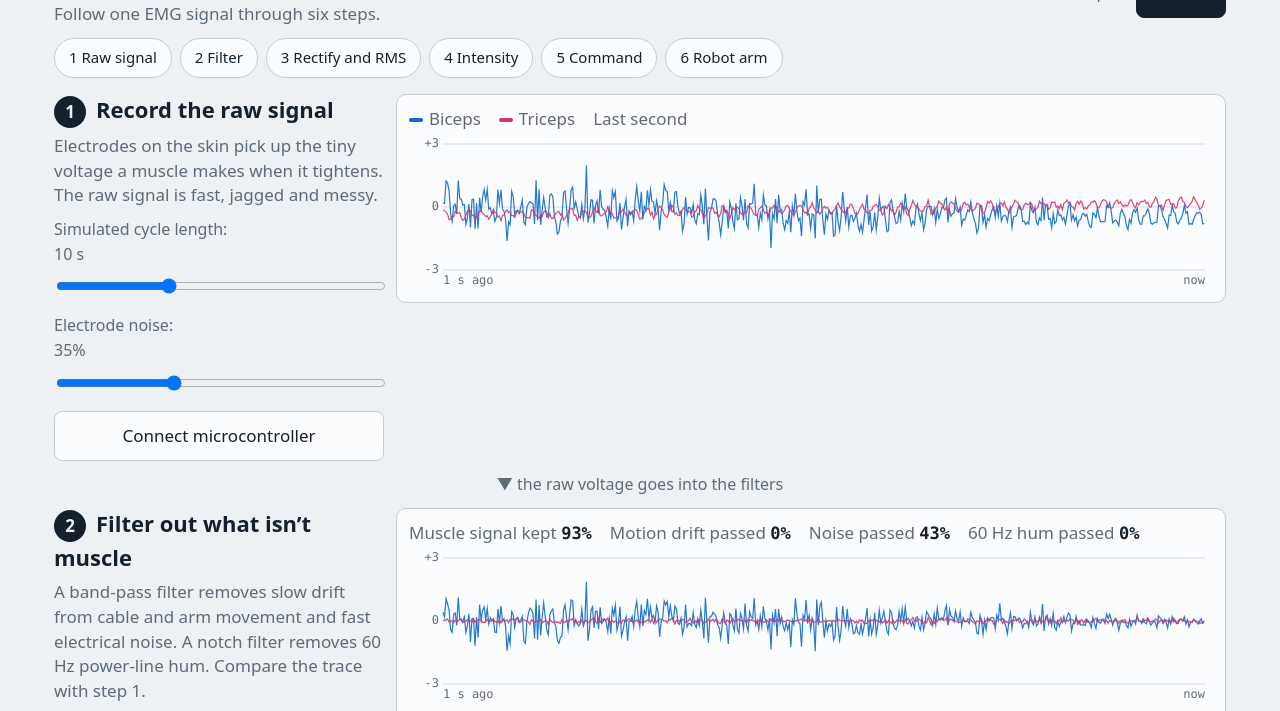
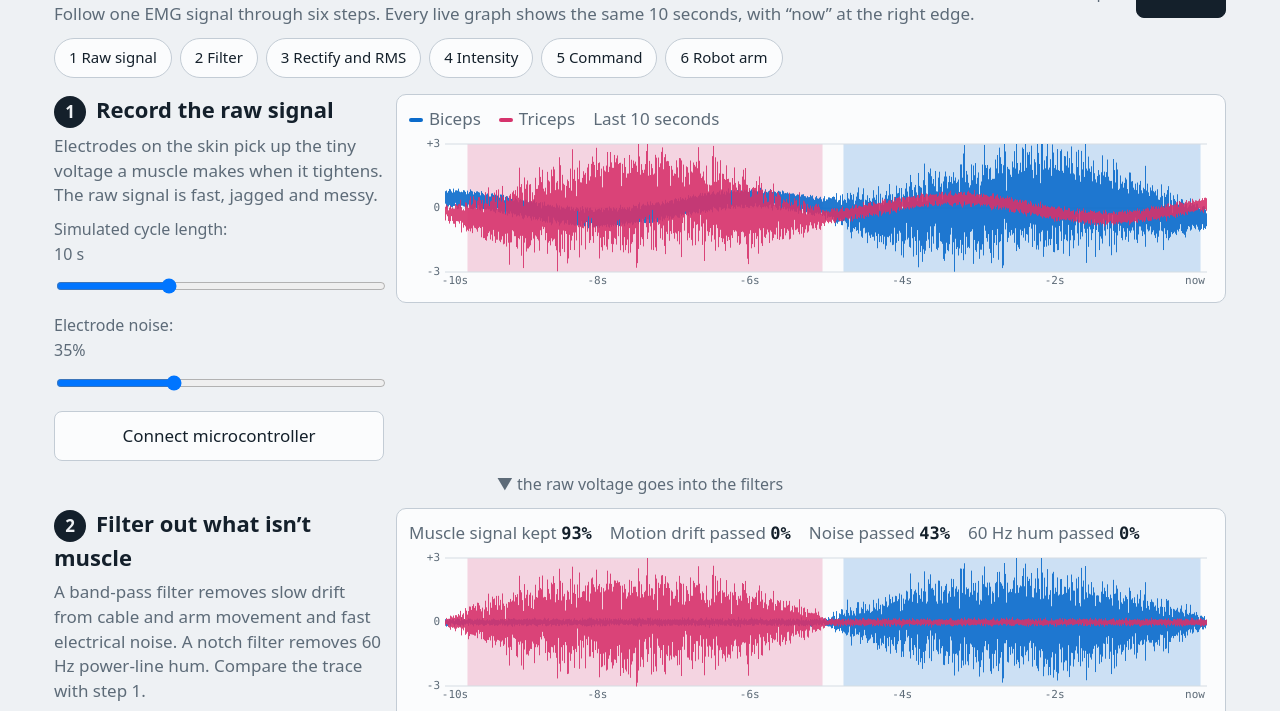
Before and after one commit to VogelZoo/VogelZoo.github.io, a plain HTML site: page EMG/Index.html in a window 1280 px wide. Shown: the part 55-766 px from the top of the page. Drawn offline with Linux system fonts and the light colour scheme.

Commit message:
Update Index.html

```diff
--- a/EMG/Index.html
+++ b/EMG/Index.html
@@ -68,7 +68,7 @@ select{font:inherit;font-size:17px;padding:10px 12px;border-radius:8px;border:1p
 <body>
 <main>
 <header>
-  <div><h1>From muscle signal to robot arm</h1><p class="sub">Follow one EMG signal through six steps.</p></div>
+  <div><h1>From muscle signal to robot arm</h1><p class="sub">Follow one EMG signal through six steps. Every live graph shows the same 10 seconds, with “now” at the right edge.</p></div>
   <div class="hr"><div class="status"><span class="dot" id="dot"></span><span id="status">Simulated input</span></div><button class="primary" id="play">Pause</button></div>
 </header>
 <nav class="chips" id="chips">
@@ -83,7 +83,7 @@ select{font:inherit;font-size:17px;padding:10px 12px;border-radius:8px;border:1p
       <label>Electrode noise: <span id="ln">35%</span><input type="range" id="noise" min="0" max="100" step="5" value="35"></label>
       <button id="serial" hidden>Connect microcontroller</button>
     </div></div>
-  <div class="panel"><div class="legend"><span><span class="sw" style="background:var(--bic)"></span>Biceps</span><span><span class="sw" style="background:var(--tri)"></span>Triceps</span><span>Last second</span></div><canvas id="s1"></canvas></div>
+  <div class="panel"><div class="legend"><span><span class="sw" style="background:var(--bic)"></span>Biceps</span><span><span class="sw" style="background:var(--tri)"></span>Triceps</span><span>Last 10 seconds</span></div><canvas id="s1"></canvas></div>
 </section>
 <div class="link">▼ the raw voltage goes into the filters</div>
 
@@ -114,13 +114,13 @@ select{font:inherit;font-size:17px;padding:10px 12px;border-radius:8px;border:1p
       <label>RMS window: <span id="lrms">100 ms</span><input type="range" id="rmsw" min="20" max="500" step="10" value="100"></label>
     </div>
     <p class="note">RMS squares the signal, so full-wave and off give the same intensity. Half-wave discards half the energy, so it reads lower.</p></div>
-  <div class="panel"><div class="legend"><span>Thin: rectified signal</span><span>Thick: RMS intensity</span><span>Shaded: RMS window</span></div><canvas id="s3"></canvas></div>
+  <div class="panel"><div class="legend"><span>Thin: rectified signal</span><span>Thick: RMS intensity</span><span>Dark bar: RMS window length</span></div><canvas id="s3"></canvas></div>
 </section>
-<div class="link">▼ zoom out: one intensity value per moment</div>
+<div class="link">▼ one intensity value for each moment in time</div>
 
 <section class="step" id="st4">
   <div class="txt"><h2><span class="num">4</span>Read muscle intensity over time</h2>
-    <p>Now the last 10 seconds. Biceps intensity rises when the arm curls, triceps when it extends. Blue shading means the biceps is winning, pink means the triceps is.</p></div>
+    <p>Every graph on this page covers the same 10 seconds, with “now” on the right edge. Biceps intensity rises when the arm curls, triceps when it extends. Blue shading means the biceps is winning, pink means the triceps is.</p></div>
   <div class="panel"><div class="legend"><span><span class="sw" style="background:var(--bic)"></span>Biceps <b id="vb">0%</b></span><span><span class="sw" style="background:var(--tri)"></span>Triceps <b id="vt">0%</b></span></div><canvas id="emg"></canvas></div>
 </section>
 <div class="link">▼ the controller compares the two muscles</div>
@@ -178,16 +178,16 @@ function push(b,t,rb=b,rt=t){
 
 /* Simulated alternating contraction: biceps flexes, then triceps extends. */
 /* 1 kHz sample stream per channel: raw -> band-pass + notch -> rectify -> sliding RMS */
-const FS=1000,SB=1000;
+const FS=1000,SB=10000;
 const g6=()=>(Math.random()+Math.random()+Math.random()+Math.random()+Math.random()+Math.random()-3)*1.4142;
 const mkCh=()=>({raw:new Float32Array(SB),flt:new Float32Array(SB),rec:new Float32Array(SB),rms:new Float32Array(SB)});
 const chB=mkCh(),chT=mkCh();
 function runCh(ch,act,hAmp,ph,tEnd,mode,W,nz){
   for(const a of [ch.raw,ch.flt,ch.rec,ch.rms])a.copyWithin(0,20);
   const rawN=nz*0.12*Math.sqrt(1000/REF.w),fltN=nz*0.12*F.noise;
-  let s2=0;for(let j=980-W;j<980;j++)s2+=ch.rec[j]*ch.rec[j];
+  const E=SB-20;let s2=0;for(let j=E-W;j<E;j++)s2+=ch.rec[j]*ch.rec[j];
   for(let k=0;k<20;k++){
-    const i=980+k,ts=tEnd-(19-k)/FS,m=act*g6(),w=g6(),d=0.45*Math.sin(6.2832*0.25*ts+ph),h=hAmp*Math.sin(6.2832*60*ts+ph);
+    const i=E+k,ts=tEnd-(19-k)/FS,m=act*g6(),w=g6(),d=0.45*Math.sin(6.2832*0.25*ts+ph),h=hAmp*Math.sin(6.2832*60*ts+ph);
     const r=m+rawN*w+d+h,f=F.sig*m+fltN*w+F.art*d+F.hum*h;
     const q=mode==='half'?Math.max(0,f):mode==='off'?f:Math.abs(f);
     ch.raw[i]=r;ch.flt[i]=f;ch.rec[i]=q;
@@ -296,19 +296,27 @@ function drawFR(){
   x.fillStyle=css('--mute');x.textAlign='left';x.textBaseline='top';x.fillText('Motion drift',X(1.3),T+ph*0.3);
 }
 function scope(id,aB,aT,MX,bi,rB,rT,W){
-  const [x,w,h]=fit($(id)),L=34,R=8,T=6,B=20,pw=w-L-R,ph=h-T-B;
-  const Y=v=>bi?T+ph*(0.5-v/(2*MX)):T+ph*(1-v/MX);
-  x.clearRect(0,0,w,h);x.font='12px ui-monospace,Menlo,monospace';x.lineWidth=1;
-  x.fillStyle=css('--mute');x.strokeStyle=css('--grid');x.textAlign='right';x.textBaseline='middle';
-  for(const v of (bi?[-MX,0,MX]:[0,MX/2,MX])){x.beginPath();x.moveTo(L,Y(v));x.lineTo(w-R,Y(v));x.stroke();x.fillText((bi&&v>0?'+':'')+v,L-4,Y(v))}
-  x.textBaseline='top';x.textAlign='left';x.fillText('1 s ago',L,h-B+5);x.textAlign='right';x.fillText('now',w-R,h-B+5);
-  if(W){const xs=L+pw*(1-W/(SB-1));x.globalAlpha=0.1;x.fillStyle=css('--ink');x.fillRect(xs,T,w-R-xs,ph);x.globalAlpha=1}
-  const line=(a,col,lw,al)=>{x.strokeStyle=css(col);x.lineWidth=lw;x.globalAlpha=al;x.beginPath();
-    for(let i=0;i<SB;i+=2){const px=L+pw*i/(SB-1),py=Y(clamp(a[i],bi?-MX:0,MX));i?x.lineTo(px,py):x.moveTo(px,py)}
+  const [x,w,h]=fit($(id)),L=36,R=6,T=6,B=18,pw=w-L-R,ph=h-T-B,pn=Math.floor(pw);
+  const Y=v=>bi?T+ph*(0.5-v/(2*MX)):T+ph*(1-v/MX),cb=css('--bic'),ct=css('--tri');
+  x.clearRect(0,0,w,h);x.font='11px ui-monospace,Menlo,monospace';x.lineWidth=1;
+  x.globalAlpha=0.1;
+  for(let c=0;c<pn;c++){const i=Math.floor(c*N/pn),d=buf.b[i]-buf.t[i];if(Math.abs(d)<0.15)continue;x.fillStyle=d>0?cb:ct;x.fillRect(L+c,T,2,ph)}
+  x.globalAlpha=1;x.fillStyle=css('--mute');x.strokeStyle=css('--grid');x.textAlign='right';x.textBaseline='middle';
+  for(const v of (bi?[-MX,0,MX]:[0,MX/2,MX])){x.beginPath();x.moveTo(L,Y(v));x.lineTo(w-R,Y(v));x.stroke();x.fillText((bi&&v>0?'+':'')+v,L-5,Y(v))}
+  x.textAlign='center';x.textBaseline='top';
+  for(let s=0;s<=10;s+=2){const px=L+pw*(s/10);x.fillText(s===10?'now':'-'+(10-s)+'s',clamp(px,L+10,w-R-12),h-B+4)}
+  if(W){const xs=L+pw*(1-W/SB);x.fillStyle=css('--ink');x.globalAlpha=0.6;x.fillRect(xs,T,w-R-xs,5);x.globalAlpha=1}
+  const env=(a,col,al)=>{x.strokeStyle=css(col);x.lineWidth=1;x.globalAlpha=al;x.beginPath();
+    for(let c=0;c<pn;c++){const i0=Math.floor(c*SB/pn),i1=Math.max(i0+1,Math.floor((c+1)*SB/pn));let mn=1e9,mx=-1e9;
+      for(let i=i0;i<i1;i++){const v=a[i];if(v<mn)mn=v;if(v>mx)mx=v}
+      const lo=bi?-MX:0,px=L+c+0.5;x.moveTo(px,Y(clamp(mx,lo,MX)));x.lineTo(px,Y(clamp(mn,lo,MX))+0.5)}
     x.stroke();x.globalAlpha=1};
-  const f=rB?0.45:0.9;
-  line(aB,'--bic',1.2,f);line(aT,'--tri',1.2,f);
-  if(rB){line(rB,'--bic',3,1);line(rT,'--tri',3,1)}
+  const poly=(a,col)=>{x.strokeStyle=css(col);x.lineWidth=3;x.beginPath();
+    for(let c=0;c<pn;c++){const i=Math.min(SB-1,Math.floor((c+1)*SB/pn)-1),px=L+c+0.5,py=Y(clamp(a[i],0,MX));c?x.lineTo(px,py):x.moveTo(px,py)}
+    x.stroke()};
+  const f=rB?0.4:0.9;
+  env(aB,'--bic',f);env(aT,'--tri',f);
+  if(rB){poly(rB,'--bic');poly(rT,'--tri')}
 }
 function drawStages(){
   scope('s1',chB.raw,chT.raw,3,true);
```
